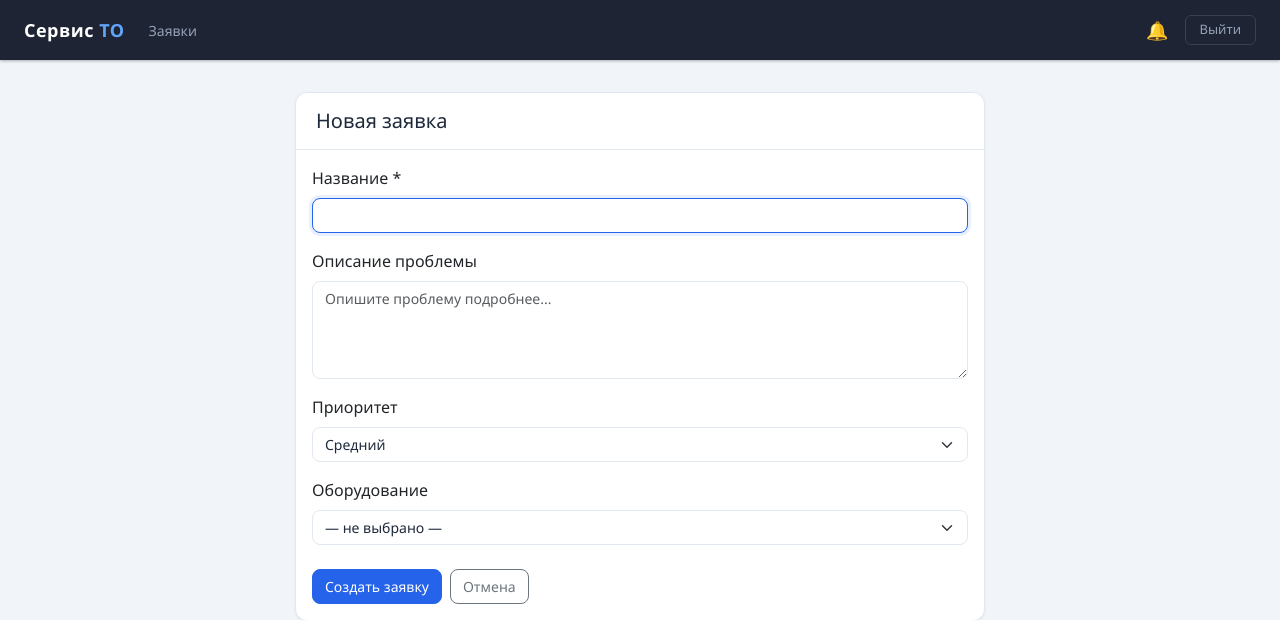
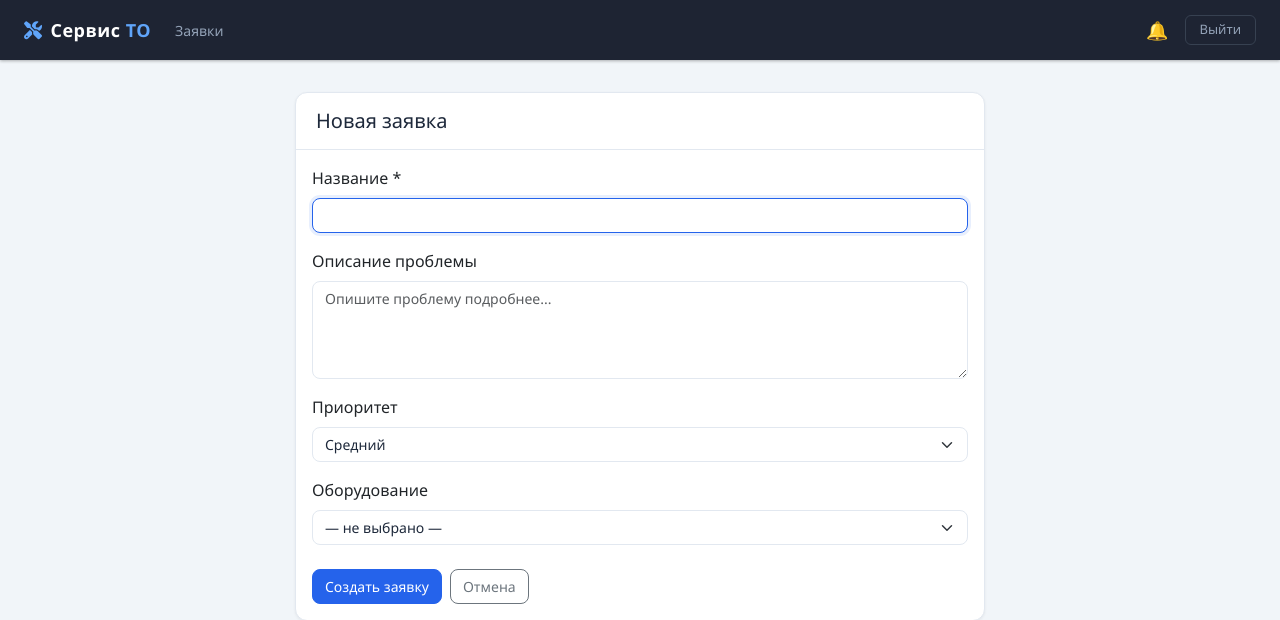
Before and after one commit to DaryAgapova/maintenance-service, a FastAPI app: template app/templates/tickets/new.html in a window 1280 px wide. Shown: the top 620 px of the page. Run offline with FastAPI, Linux system fonts and the light colour scheme; the template is opened without the code that fills it, so the values that code supplies are empty.

Commit message:
Update base.html

```diff
--- a/app/templates/base.html
+++ b/app/templates/base.html
@@ -5,6 +5,7 @@
 <meta name="viewport" content="width=device-width, initial-scale=1">
 <title>Сервис ТО</title>
 <link href="https://cdn.jsdelivr.net/npm/bootstrap@5.3.0/dist/css/bootstrap.min.css" rel="stylesheet">
+<link rel="stylesheet" href="https://cdnjs.cloudflare.com/ajax/libs/font-awesome/6.5.0/css/all.min.css">
 <style>
   :root {
     --primary: #2563eb;
@@ -227,7 +228,9 @@
 <body>
 <nav class="top-navbar">
   <div class="d-flex align-items-center gap-4">
-    <a href="/" class="navbar-brand-text">Сервис <span>ТО</span></a>
+    <a href="/" class="navbar-brand-text">
+  <i class="fa-solid fa-screwdriver-wrench me-2" style="color:#60a5fa"></i>Сервис <span>ТО</span>
+</a>
     <div class="nav-links">
       <a href="/">Заявки</a>
       {% if current_user.role == 'admin' %}
```
